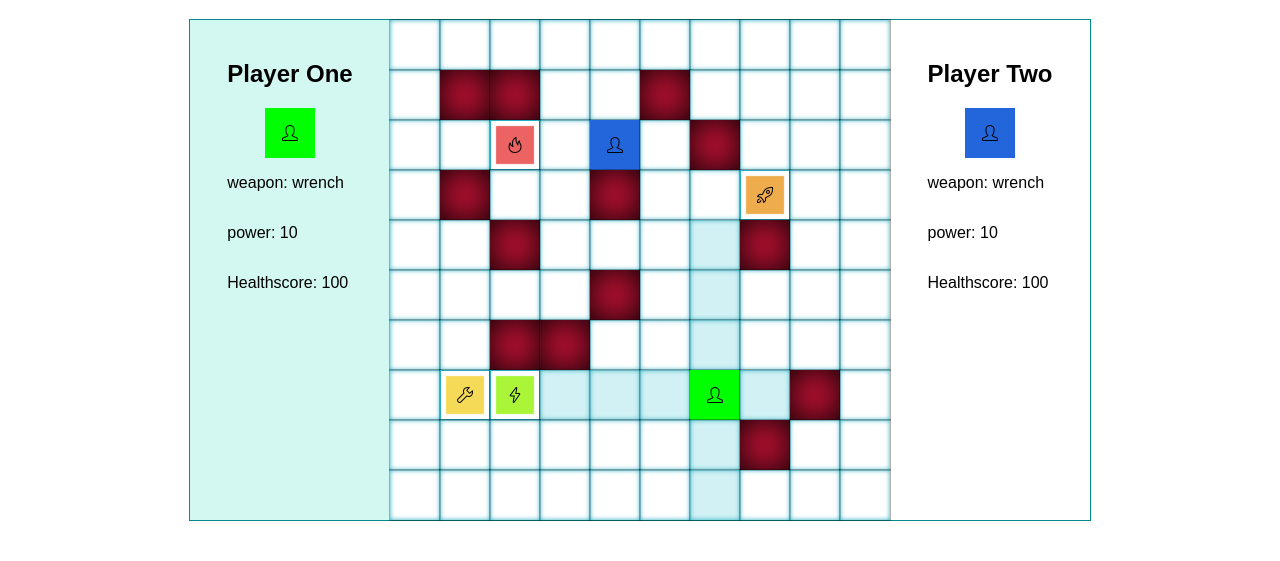
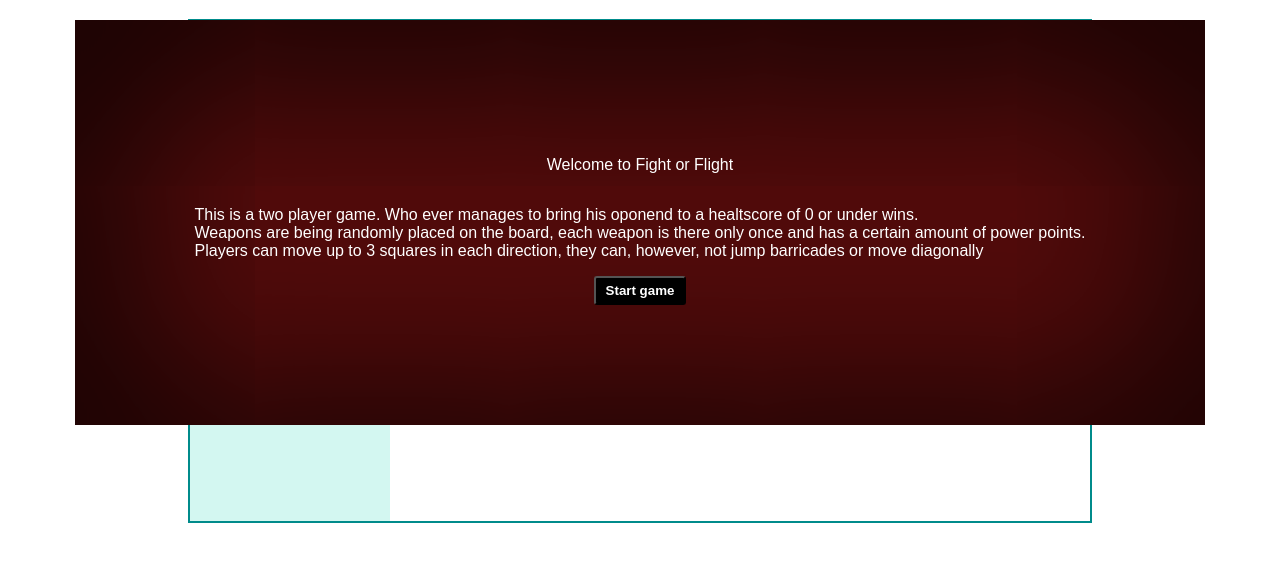
Before and after one commit to IanCapo/javascript-game, a plain HTML site: page index.html in a window 1280 px wide. Shown: the part 69-630 px from the top of the page. Drawn offline with nearby package versions, Linux system fonts and the light colour scheme; a web font is replaced by a local one.

Commit message:
add introduction to game

```diff
--- a/index.html
+++ b/index.html
@@ -13,6 +13,16 @@
   <main>
     <h1>Fight or Flight</h1>
     <div class="main">
+      <div class="opener">
+        <p>Welcome to Fight or Flight</p>
+        <p>This is a two player game. Who ever manages to bring his oponend to a healtscore of 0 or under wins.<br>
+          Weapons are being randomly placed on the board, each weapon is there only once and has a certain amount of
+          power points.<br>
+          Players can move up to 3 squares in each direction, they can, however, not jump barricades or move diagonally
+        </p>
+        <button class="js-start-game">Start game</button>
+      </div>
+      <div class="board">
         <div class="playerDisplay js-playerOne_fight active">
           <div class="fight-view">
             <h2>Player One</h2>
@@ -33,6 +43,7 @@
           </div>
         </div>
       </div>
+    </div>
   </main>
 
   <script src="https://ajax.googleapis.com/ajax/libs/jquery/3.3.1/jquery.min.js"></script>
--- a/scripts.js
+++ b/scripts.js
@@ -251,8 +251,12 @@ function Fight() {
 
 // add Eventlistener to grid-container once document is ready
 $(document).ready(function () {
-  $('.grid-container').on('click', '.grid-item', function () {
-    game.movePlayer($(this))
+  $('.js-start-game').on('click', function () {
+    $('.opener').addClass('hidden')
+    game.renderBoard()
+    $('.grid-container').on('click', '.grid-item', function () {
+      game.movePlayer($(this))
+    })
   })
 })
 
@@ -296,7 +300,7 @@ const playerTwo = new Player('playerTwo', 'image', 100, wrench)
 let game = new Game(playerOne)
 let fight = new Fight()
 const squaresArray = game.createSquaresArray()
-game.renderBoard()
+// game.renderBoard()
 
 /* -------------------------  helper functions ------------------------ */
 
@@ -315,7 +319,7 @@ function checkWin() {
     <p class="win">Player Two won</p>
     <p>Player One lost</p>
     <button class="restart">Play again</button>`
-    $('.restart').click(function () {
+    $('.restart').on('click', function () {
       location.reload();
     });
 
@@ -324,13 +328,13 @@ function checkWin() {
     <p class="win">Player One won</p>
     <p>Player Two lost</p>
     <button class="restart">Play again</button>`
-    $('.restart').click(function () {
+    $('.restart').on('click', function () {
       location.reload();
     });
 
   } else {
     setTimeout(() =>
-      fightArena.classList.add('hidden'), 2000)
+      fightArena.classList.add('hidden'), 0500)
   }
 }
 // creates a random number between
--- a/styles.css
+++ b/styles.css
@@ -15,6 +15,33 @@ main {
 }
 
 .main {
+   border: 1px solid darkcyan;
+   display: flex;
+   flex-direction: column;
+   align-items: center;
+}
+
+.opener {
+  position: absolute;
+  background: #530b0b;
+  color: white;
+  display: flex;
+  flex-direction: column;
+  align-items: center;
+  padding: 120px;
+  z-index: 1;
+  -webkit-box-shadow: inset 14px 14px 173px 45px rgba(0,0,0,0.75);
+-moz-box-shadow: inset 14px 14px 173px 45px rgba(0,0,0,0.75);
+box-shadow: inset 14px 14px 173px 45px rgba(0,0,0,0.75);
+}
+
+.opener button {
+  background: black;
+  cursor: pointer;
+  color: white;
+}
+
+.board {
   display: flex;
   justify-content: space-evenly;
    border: 1px solid darkcyan;
```
Lines whose indentation alone changed are shown as unchanged.
